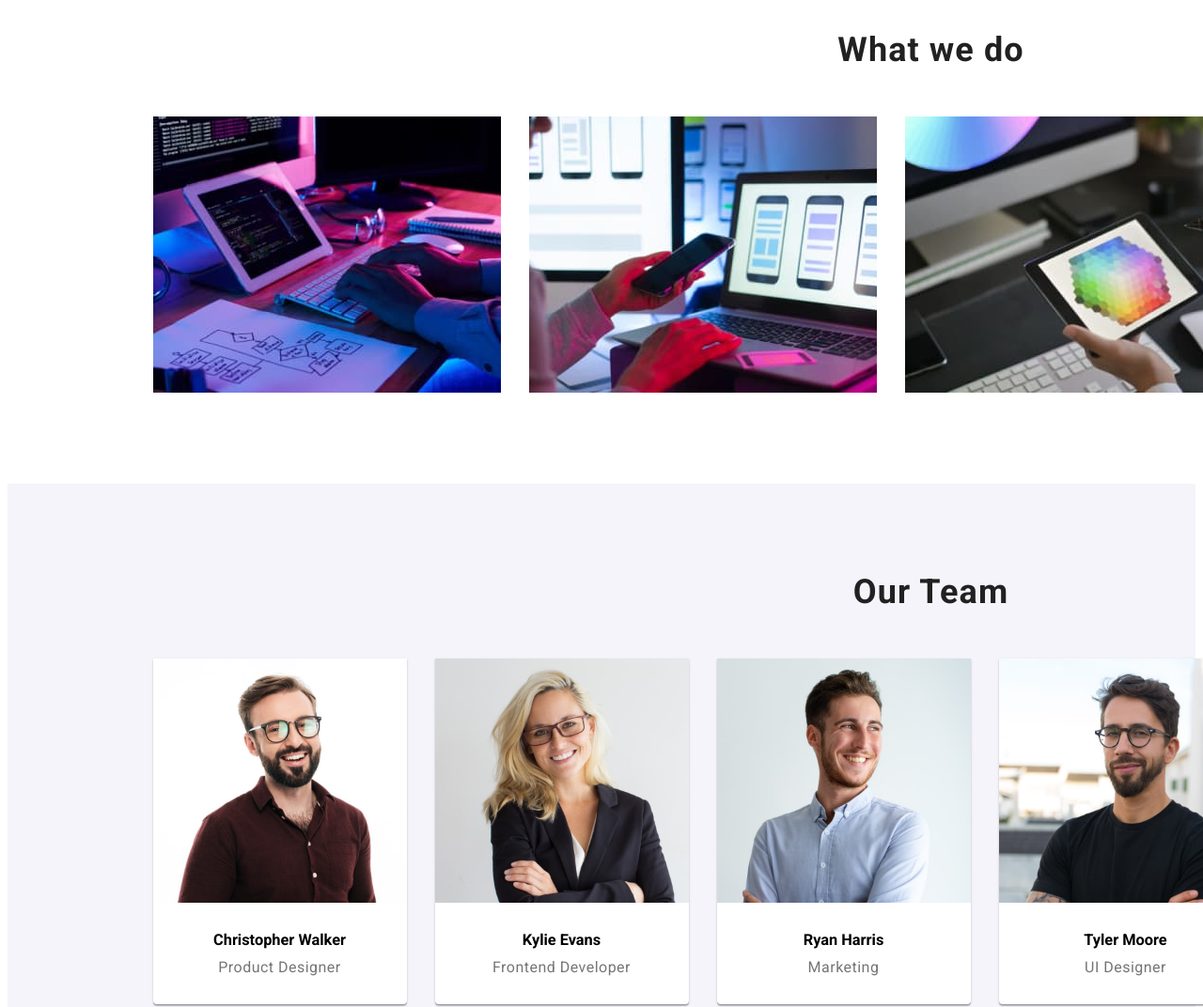
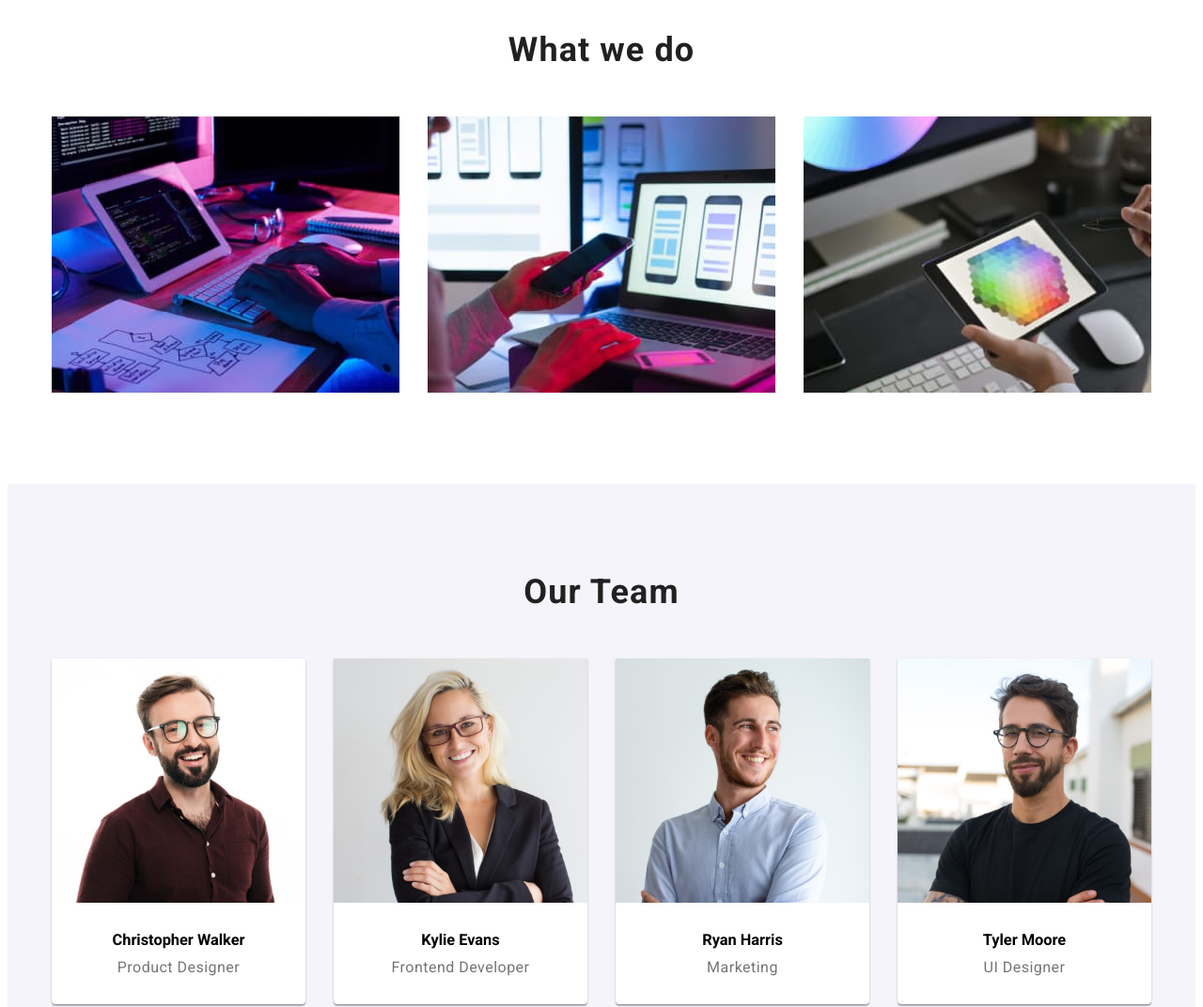
Before and after one commit to vasicris/goit-markup-hw-03, a plain HTML site: page index.html in a window 1280 px wide. Shown: the part 860-1932 px from the top of the page at 94% size. Drawn offline with Linux system fonts and the light colour scheme.

Commit message:
1 mar 21:29

```diff
--- a/css/styles.css
+++ b/css/styles.css
@@ -250,13 +250,13 @@ li {
     letter-spacing: 0.03em;
     color: #212121;
     padding-bottom: 50px;
-    padding-left: 701px;
+    /* padding-left: 701px; */
 }
 
 .what-we-do-img {
     display: flex;
     gap: 30px;
-    padding-left: 215px;
+    /* padding-left: 215px; */
 }
 
 .section-our-team {
@@ -273,13 +273,13 @@ li {
     letter-spacing: 0.03em;
     color: #212121;
     padding-bottom: 50px;
-    padding-left: 701px;
+    /* padding-left: 701px; */
 }
 
 .our-team {
     display: flex;
     gap: 30px;
-    padding-left: 215px;
+    /* padding-left: 215px; */
 }
 
 .card-team {
```
